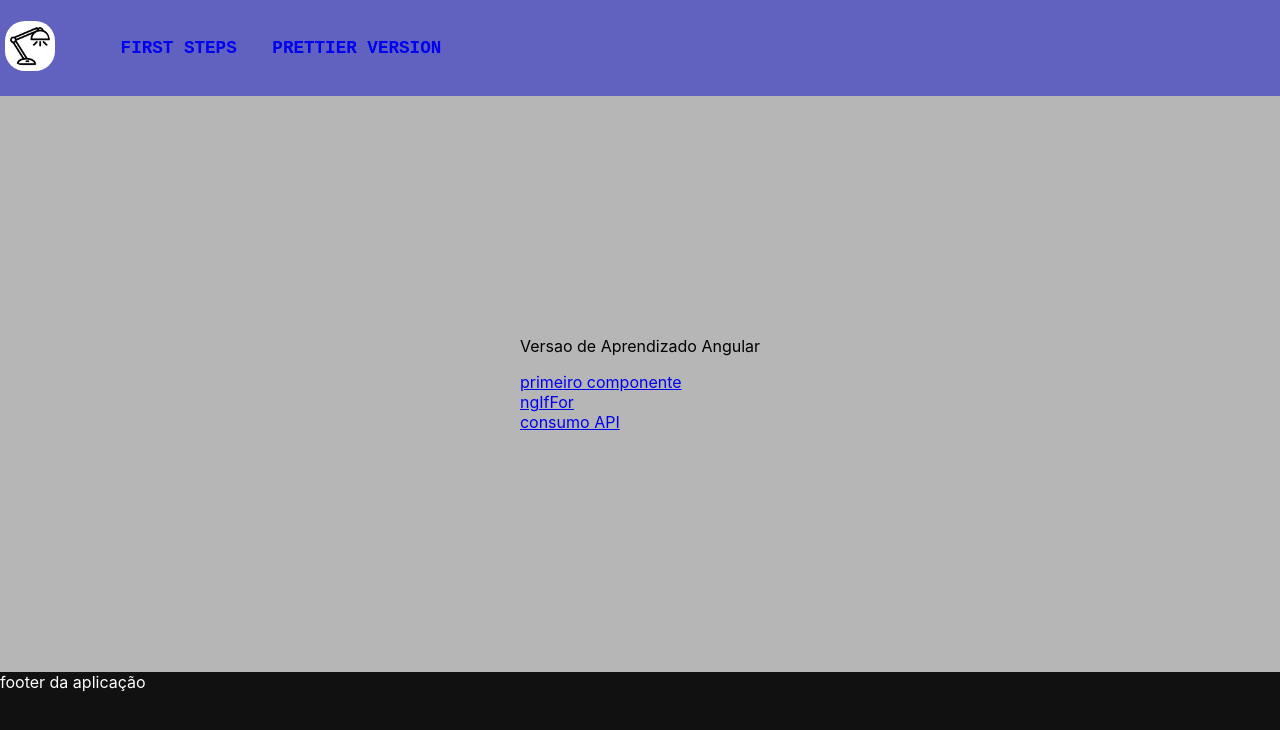
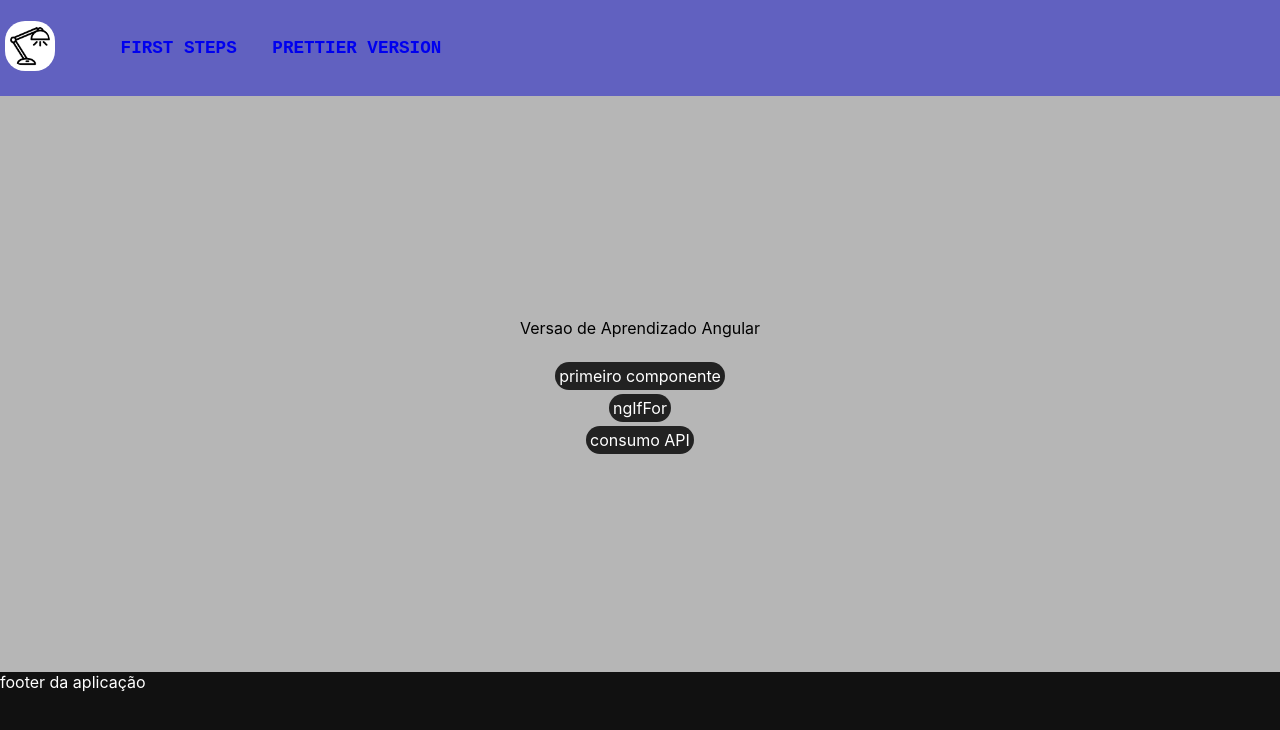
Before and after one commit to RafaelBP02/estudos-anglar-front, an Angular app: page /old in a window 1280 px wide. Shown: the top 730 px of the page. Built offline with nearby package versions, Linux system fonts and the light colour scheme.

Commit message:
chore: Ajusta dos botoes de navegação

```diff
--- a/src/app/components/first-steps/first-steps.component.css
+++ b/src/app/components/first-steps/first-steps.component.css
@@ -0,0 +1,16 @@
+.options-box{
+  display: flex;
+  flex-direction: column;
+  align-items: center;
+  gap: 12px;
+}
+
+.options-button a{
+  background-color: rgb(34, 34, 34);
+  border-color: black;
+  color: white;
+
+  text-decoration: none;
+  padding: 4px;
+  border-radius: 15px;
+}
--- a/src/app/components/first-steps/first-steps.component.html
+++ b/src/app/components/first-steps/first-steps.component.html
@@ -1,12 +1,12 @@
-<p>Versao de Aprendizado Angular</p>
-<div>
-  <div>
+<div class="options-box">
+  <p>Versao de Aprendizado Angular</p>
+  <div class="options-button">
     <a [routerLink]="['/old/primeiro-componente']">primeiro componente</a>
   </div>
-  <div>
+  <div class="options-button">
     <a [routerLink]="['/old/ng-iffor']">ngIfFor</a>
   </div>
-  <div>
+  <div class="options-button">
     <a [routerLink]="['/old/crud']">consumo API</a>
   </div>
 </div>
```
